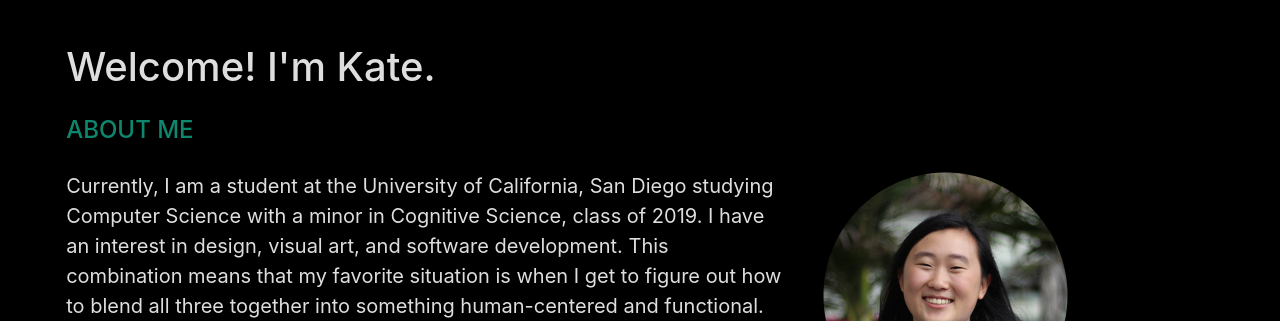
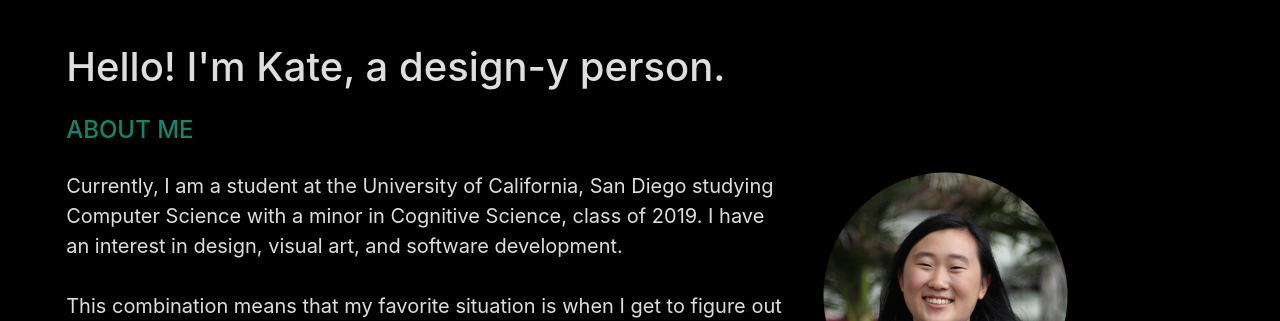
Before and after one commit to wongkatew/rightfootforward, a plain HTML site: page index.html in a window 1280 px wide. Shown: the part 779-1100 px from the top of the page. Drawn offline with nearby package versions, Linux system fonts and the light colour scheme; a script that the page names is missing.

Commit message:
headline change

```diff
--- a/index.html
+++ b/index.html
@@ -49,13 +49,13 @@
     </div>
     <div class="row">
       <div class="col section-headings">
-        <h1>Welcome! I'm Kate.</h1>
+        <h1>Hello! I'm Kate, a design-y person.</h1>
         <h2 class="heading-text">ABOUT ME</h2>
       </div>
     </div>
     <div class="row">
       <div class="col-7 section-content">
-        <p class="section-content-text">Currently, I am a student at the University of California, San Diego studying Computer Science with a minor in Cognitive Science, class of 2019. I have an interest in design, visual art, and software development. This combination means that my favorite situation is when I get to figure out how to blend all three together into something human-centered and functional. Essentially, I enjoy making things and having a good challenge.</p>
+        <p class="section-content-text">Currently, I am a student at the University of California, San Diego studying Computer Science with a minor in Cognitive Science, class of 2019. I have an interest in design, visual art, and software development. <br/><br/>This combination means that my favorite situation is when I get to figure out how to blend all three together into something human-centered and functional. <br/><br/>Essentially, I enjoy making things and having a good challenge.</p>
       </div>
       <div class="col">
         <img src="images/profpic.png" height="250" width="250" style="margin-left: 60px;"></img>
```
